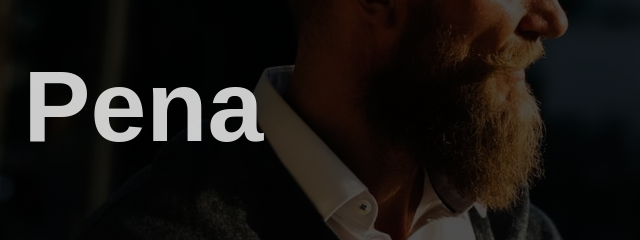
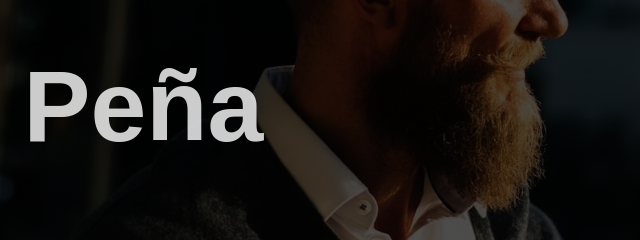
Before and after one commit to AnthonyPenaCyberTex/akp.github.io, a plain HTML site: page index.html in a window 1280 px wide. Shown: the part 212-452 px from the top of the page, 481-1121 px from the left. Drawn offline with Linux system fonts and the light colour scheme; some packages are replaced by stand-ins of ours.

Commit message:
V0.5- ñ

```diff
--- a/index.html
+++ b/index.html
@@ -24,7 +24,7 @@
             </ul>
             <div class="header-content">
                 <h4 class="header-subtitle" >Hello, I am</h4>
-                <h1 class="header-title">Anthony Pena</h1>
+                <h1 class="header-title">Anthony Peña</h1>
                 <h6 class="header-mono" >Full stack developer| Developer</h6>
                 <button class="btn btn-primary btn-rounded"><i class="ti-printer pr-2"></i>Print Resume</button>
             </div>
```
